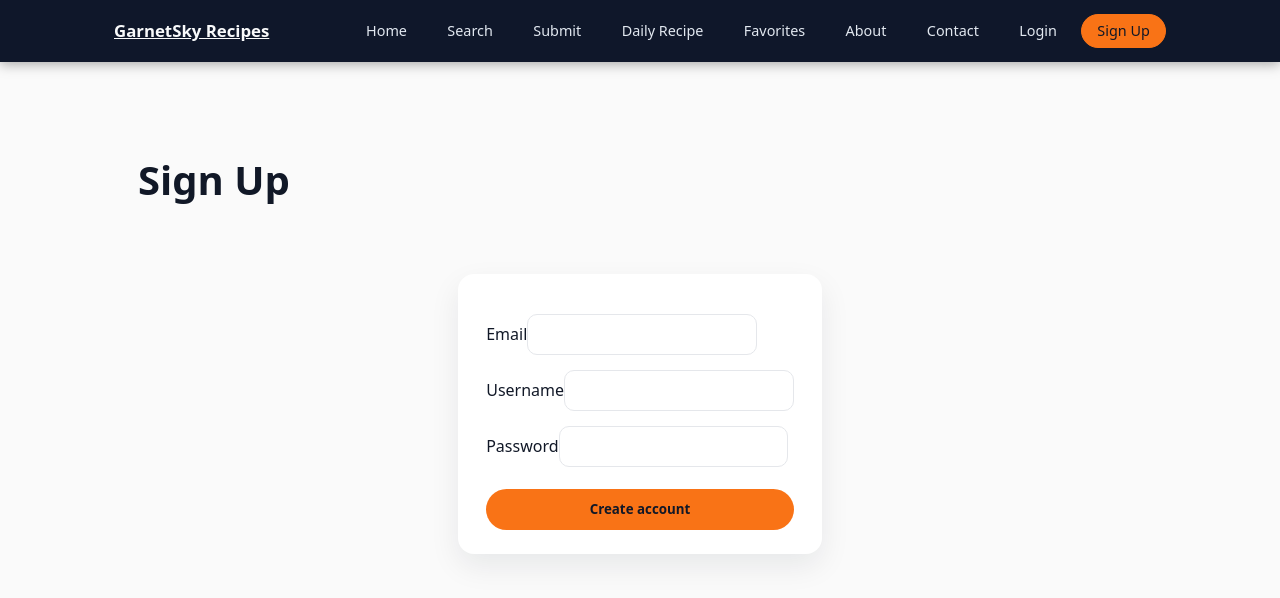
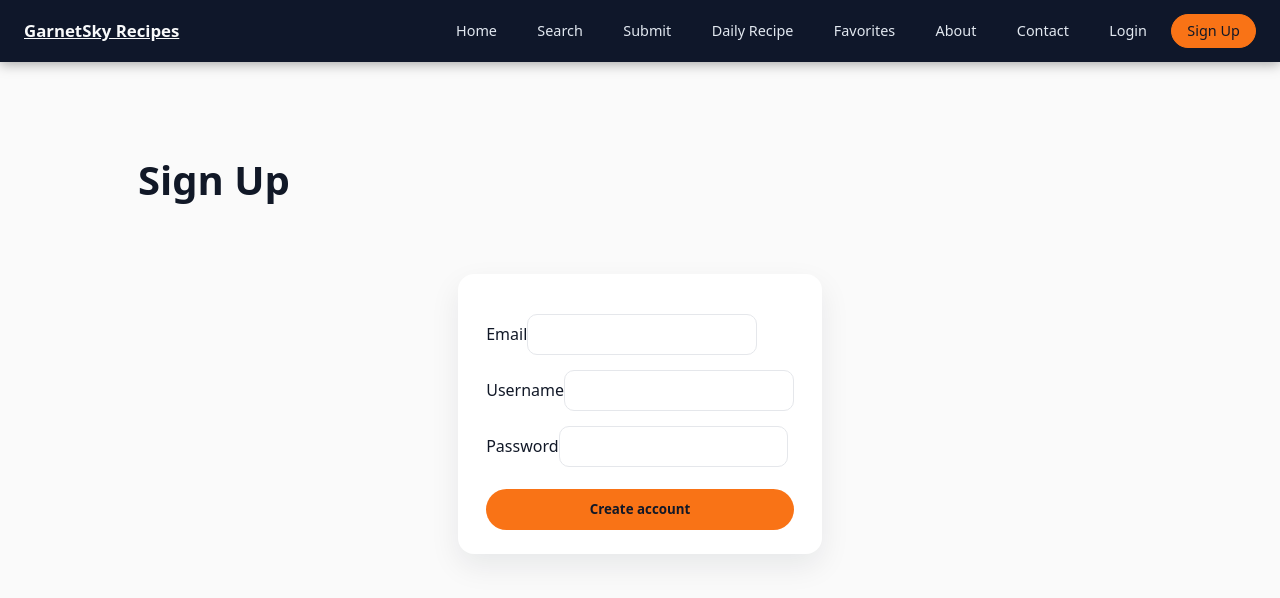
Before and after one commit to carterAnt03/GarnetSky-deploy, a React (Vite) app in the folder app/: page /signup in a window 1280 px wide. Shown: the top 598 px of the page. Built offline with nearby package versions, Linux system fonts and the light colour scheme; no server answers.

Commit message:
fix:stretch navbar to full width

```diff
--- a/app/src/App.css
+++ b/app/src/App.css
@@ -51,8 +51,7 @@ main {
 }
 
 .nav-inner {
-  max-width: 1100px;
-  margin: 0 auto;
+  width: 100%;
   padding: 0.85rem 1.5rem;
   display: flex;
   align-items: center;
@@ -234,6 +233,17 @@ button.icon {
   border-radius: 10px;
   border: 1px solid #e5e7eb;
   font-size: 0.95rem;
+}
+
+.input-error {
+  border-color: #b91c1c !important;
+  background: #fff5f5;
+}
+
+.field-error-text {
+  color: #b91c1c;
+  font-size: 0.8rem;
+  margin-top: -0.4rem;
 }
 
 .primary {
```
